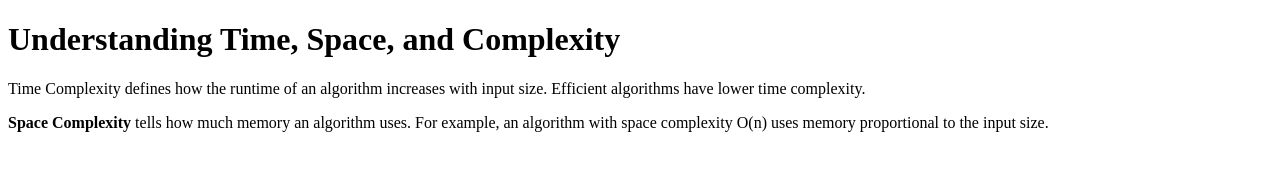
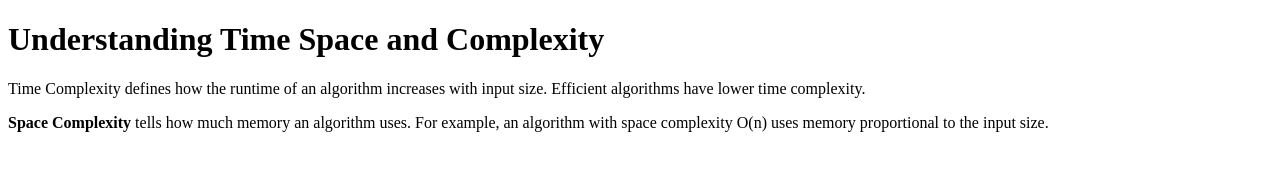
Before and after one commit to acciojob/time-and-space-complexity-ashutoshkri, a website: page main.html in a window 1280 px wide. Drawn offline with Linux system fonts and the light colour scheme.

Commit message:
created a submission

```diff
--- a/main.html
+++ b/main.html
@@ -8,7 +8,7 @@
 
 <body>
 	<!-- the entire body must be written by student -->
- <h1>Understanding Time, Space, and Complexity</h1>
+ <h1>Understanding Time Space and Complexity</h1>
 
 <p>Time Complexity defines how the runtime of an algorithm increases with input size. Efficient algorithms have lower time complexity.</p>
 
```
